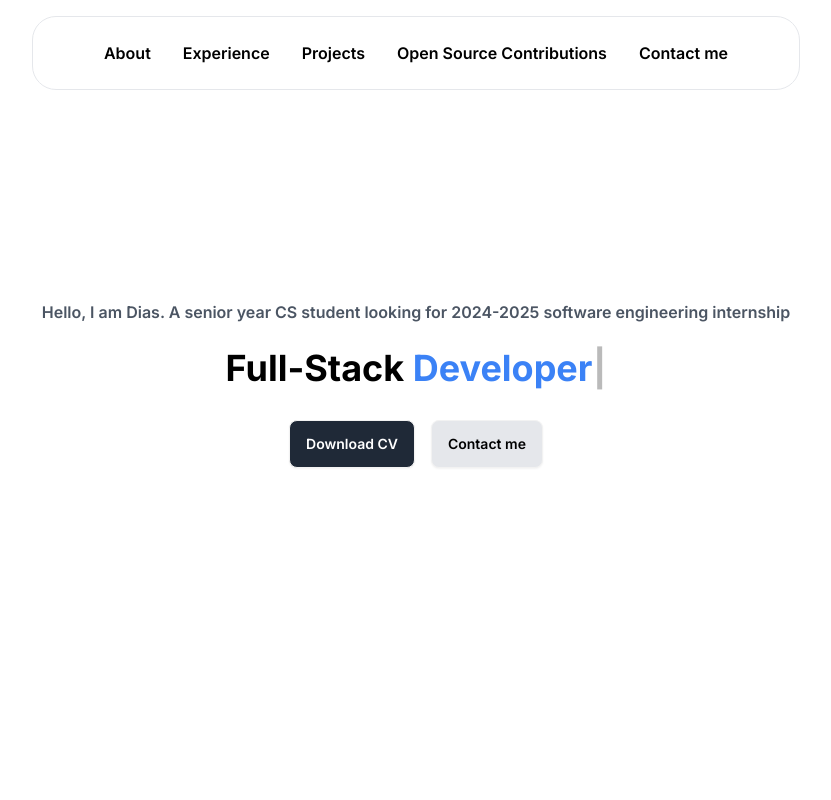
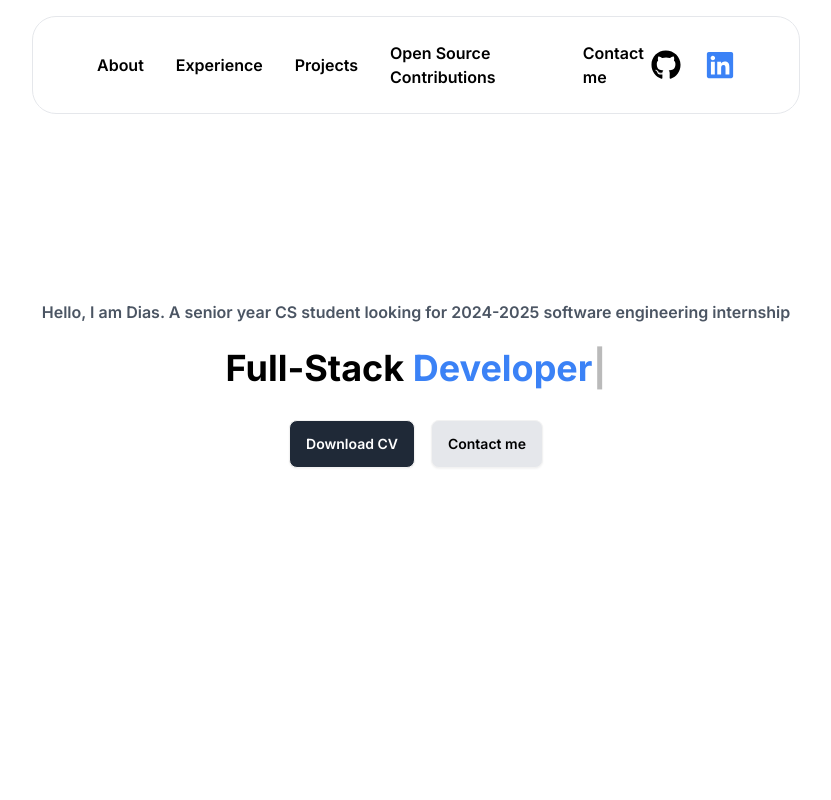
Before and after one commit to diasmashikov/portfolio-website, a Next.js app: page / in a window 1280 px wide. Shown: the top 800 px of the page, without its empty margins (224-1055 px from the left). Built offline with nearby package versions, Linux system fonts and the light colour scheme.

Commit message:
Added github and linkedin links

```diff
--- a/src/app/components/experience/experience-section.tsx
+++ b/src/app/components/experience/experience-section.tsx
@@ -68,7 +68,7 @@ const ExperienceSection: React.FC<ExperienceSectionProps> = ({
         <div className="absolute left-0 top-0 bottom-0 w-1 bg-gray-300">
           <div
             className="bg-blue-500 w-full transition-all duration-300 ease-out"
-            style={{ height: `${progress * 100}%` }}
+            style={{ height: `${progress * 120}%` }}
           ></div>
         </div>
         <div ref={experiencesRef} className="pl-8">
--- a/src/app/components/header.tsx
+++ b/src/app/components/header.tsx
@@ -1,6 +1,7 @@
 "use client";
 
-import { TbLetterD } from "react-icons/tb";
+import { FaLinkedin } from "react-icons/fa";
+import { FaGithub } from "react-icons/fa";
 
 const Header: React.FC = () => {
   const handleScroll = (
@@ -24,8 +25,8 @@ const Header: React.FC = () => {
   };
 
   return (
-    <header className="fixed top-0 left-0 right-0 z-10 rounded-3xl border flex flex-row items-center justify-center py-6 text-black bg-white mx-64 mt-4 font-semibold">
-      <nav>
+    <header className="fixed top-0 left-0 right-0 z-10 rounded-3xl border flex items-center justify-between py-6 text-black bg-white mx-64 mt-4 font-semibold">
+      <nav className="flex flex-1 justify-between items-center mx-16">
         <ul className="flex flex-row gap-8 items-center">
           <li>
             <a href="#start" onClick={(e) => handleScroll(e, "start")}>
@@ -59,6 +60,26 @@ const Header: React.FC = () => {
             </a>
           </li>
         </ul>
+        <ul className="flex flex-row gap-6 items-center">
+          <li>
+            <a
+              href="https://github.com/diasmashikov"
+              target="_blank"
+              rel="noopener noreferrer"
+            >
+              <FaGithub className="text-3xl" />
+            </a>
+          </li>
+          <li>
+            <a
+              href="https://www.linkedin.com/in/dias-mashikov/"
+              target="_blank"
+              rel="noopener noreferrer"
+            >
+              <FaLinkedin className="text-3xl text-blue-500" />
+            </a>
+          </li>
+        </ul>
       </nav>
     </header>
   );
```
